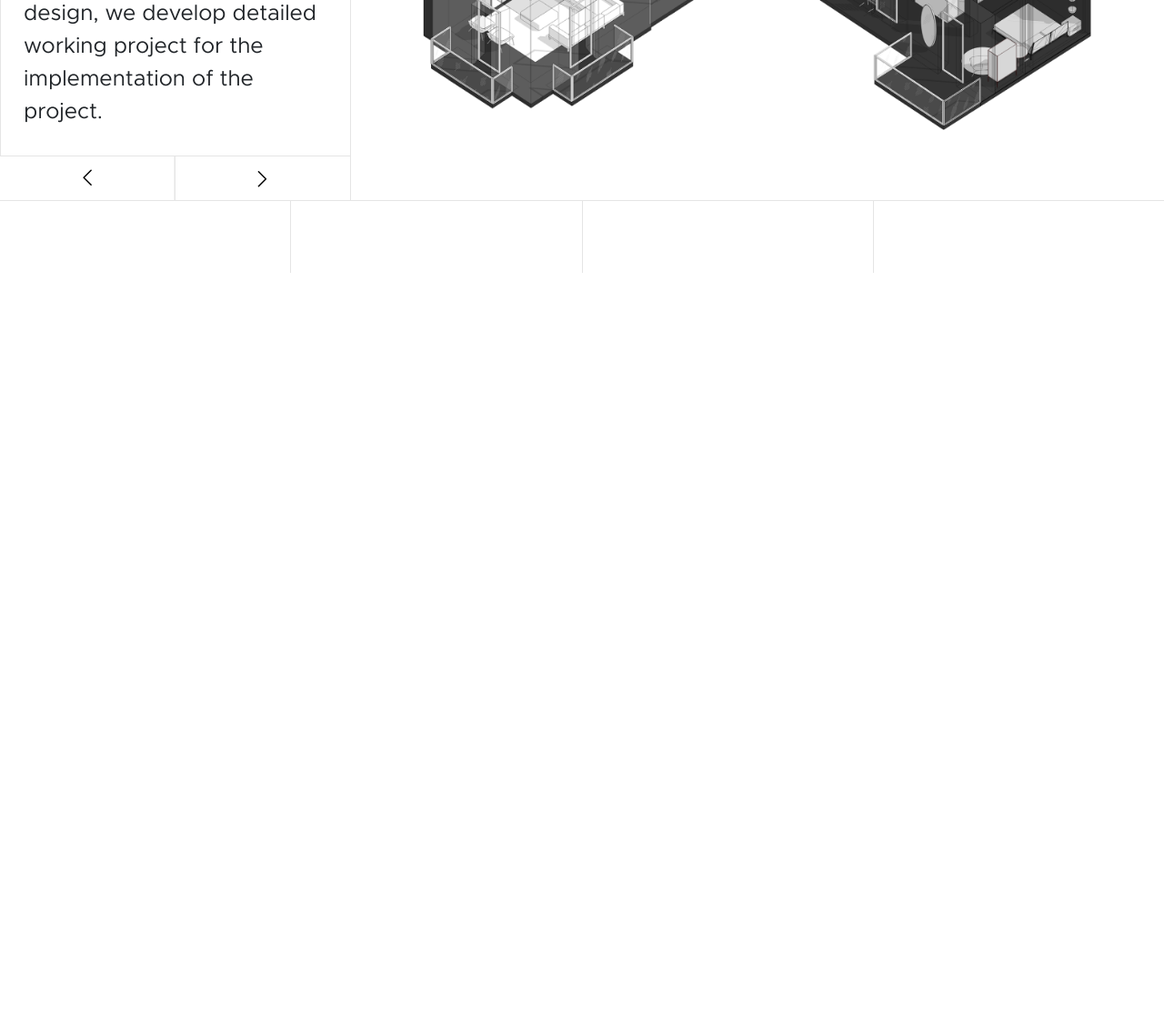
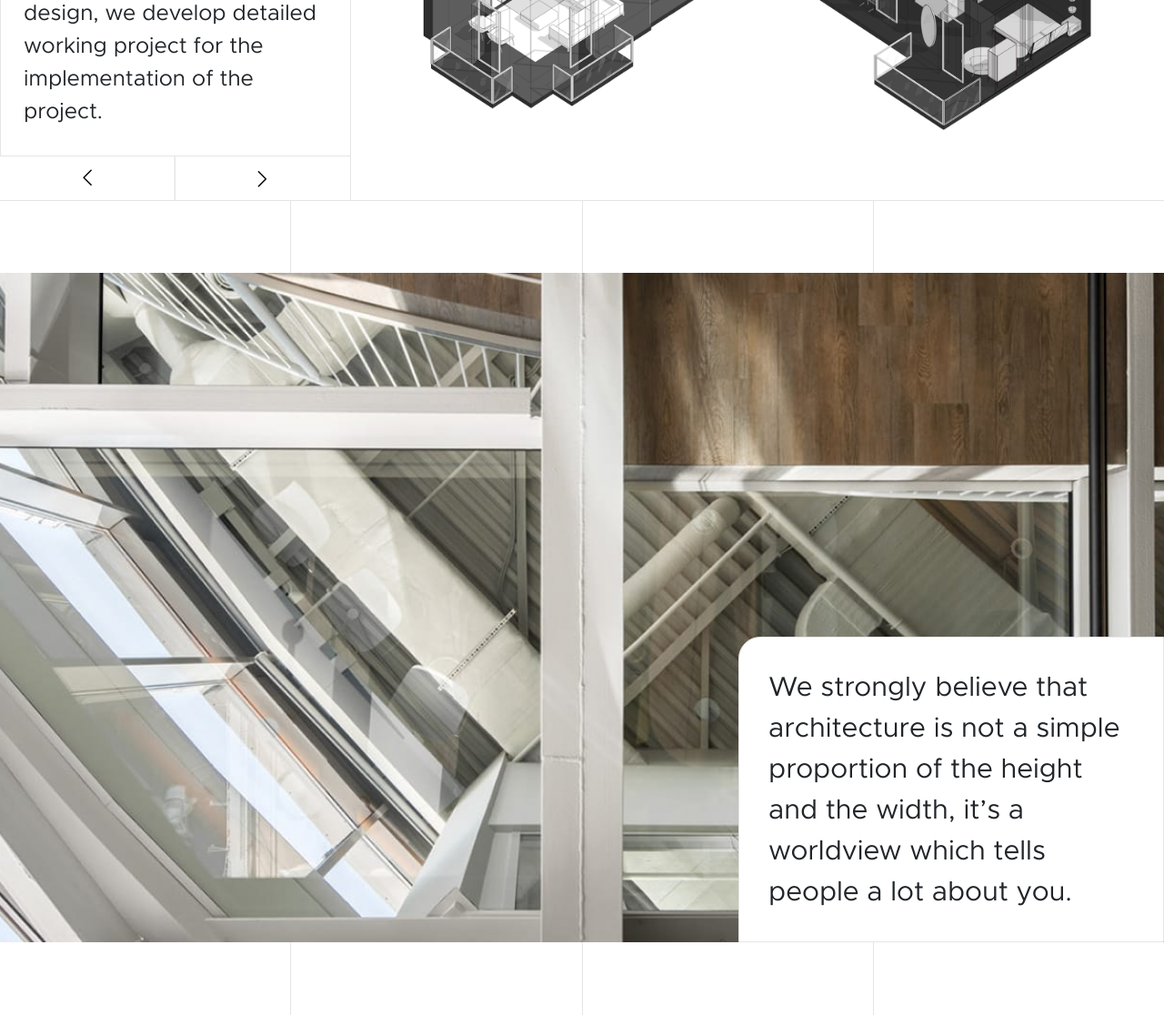
Before and after one commit to VladimirrAndreevich/arch, a website: page src/index.html in a window 1280 px wide. Shown: the part 1537-2653 px from the top of the page at 91% size. Before the commit the page ends 1837 px from the top, so only its background shows below. Drawn offline with nearby package versions, Linux system fonts and the light colour scheme; files that its build step writes are made by us from their sources; files whose address does not match are found by name.

Commit message:
add opinion section with adaptive

```diff
--- a/src/assets/scss/adaptive/lg.scss
+++ b/src/assets/scss/adaptive/lg.scss
@@ -220,3 +220,15 @@
     }
   }
 }
+
+// opinion
+.opinion {
+  &__text {
+    right: 0;
+    left: auto;
+
+    max-width: 468px;
+
+    font-size: toRem(30px);
+  }
+}
--- a/src/assets/scss/adaptive/xxl.scss
+++ b/src/assets/scss/adaptive/xxl.scss
@@ -55,3 +55,10 @@
     }
   }
 }
+
+// opinion
+.opinion {
+  @media (min-width: 1400px) {
+    background-size: 1320px;
+  }
+}
--- a/src/assets/scss/style.scss
+++ b/src/assets/scss/style.scss
@@ -273,3 +273,45 @@ a {
     }
   }
 }
+
+// opinion
+.opinion {
+  &__top {
+    position: relative;
+
+    height: 736px;
+
+    background-image: url("../img/opinionBG.jpg");
+    background-repeat: no-repeat;
+    background-position: center top;
+    background-size: cover;
+  }
+
+  &__text {
+    position: absolute;
+    bottom: 0;
+    left: 25px;
+    right: 25px;
+
+    padding: 32px;
+    margin-bottom: 0;
+
+    border-radius: 24px 0 0 0;
+    border: 1px solid $color-border;
+
+    font-size: toRem(24px);
+
+    background-color: $color-clear-white;
+  }
+
+  .row {
+    --bs-gutter-x: 0;
+  }
+
+  .col {
+    height: 80px;
+    &:not(:first-child) {
+      border-left: 1px solid $color-border;
+    }
+  }
+}
--- a/src/index.html
+++ b/src/index.html
@@ -3,7 +3,7 @@ layout: default
 title: NameOfPage
 ---
 
-{{> header }} {{> hero }} {{> benefits }}
+{{> header }} {{> hero }} {{> benefits }} {{> opinion }}
 
 <!-- Bootstrap 5 js -->
 <script
--- /dev/null
+++ b/src/tpl/partials/sections/opinion.html
@@ -0,0 +1,15 @@
+<section class="opinion">
+  <div class="opinion__top">
+    <p class="opinion__text">
+      We strongly believe that architecture is not a simple proportion of the
+      height and the width, it’s a worldview which tells people a lot about you.
+    </p>
+  </div>
+
+  <div class="row">
+    <div class="col"></div>
+    <div class="col"></div>
+    <div class="col"></div>
+    <div class="col"></div>
+  </div>
+</section>
```
Also changed, not shown: docs/index.html (+15 -0 lines), docs/assets/css/adaptive/lg.css, docs/assets/css/adaptive/lg.min.css, docs/assets/css/adaptive/xxl.css, docs/assets/css/adaptive/xxl.min.css, docs/assets/css/style.css, docs/assets/css/style.min.css, docs/assets/img/opinionBG.jpg (added), docs/assets/img/opinionBG.webp (added), src/assets/scss/adaptive/sm.scss (line endings or trailing spaces).
